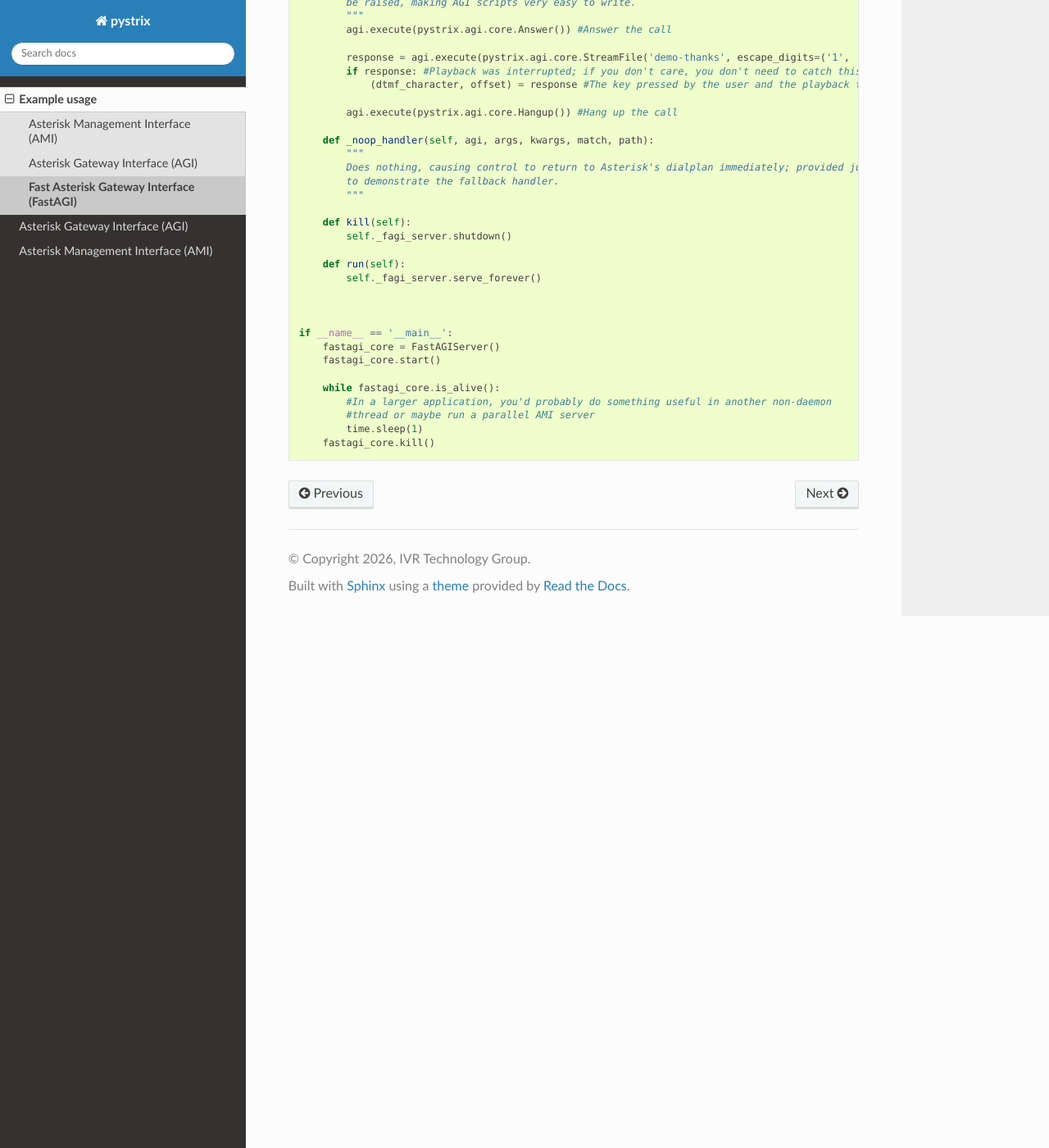
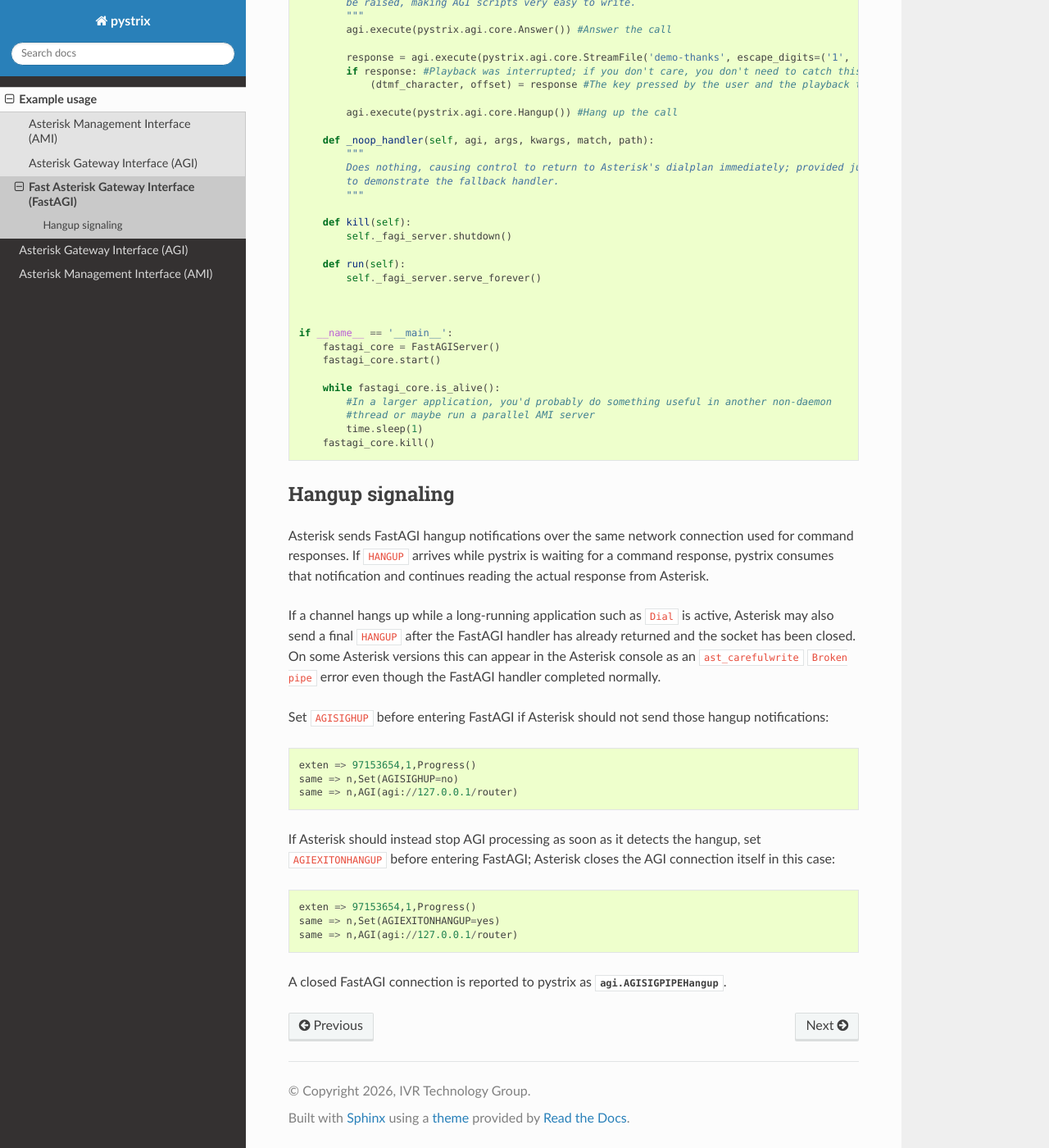
Before and after one commit to IVRTech/pystrix, a Sphinx documentation site: the page built from doc/examples/fastagi.rst, in a window 1280 px wide and 1400 px high, scrolled down 771 px. Shown: the whole window at 82% size. Built offline with Sphinx 7.4.7 and the Read the Docs theme 3.1.0, drawn with Linux system fonts in a browser that asks for light colours.

Commit message:
docs(agi): document FastAGI hangup signaling (#68)

```diff
--- a/doc/examples/fastagi.rst
+++ b/doc/examples/fastagi.rst
@@ -69,3 +69,32 @@ up::
             #thread or maybe run a parallel AMI server
             time.sleep(1)
         fastagi_core.kill()
+
+
+Hangup signaling
+----------------
+
+Asterisk sends FastAGI hangup notifications over the same network connection used for command
+responses. If ``HANGUP`` arrives while pystrix is waiting for a command response, pystrix consumes
+that notification and continues reading the actual response from Asterisk.
+
+If a channel hangs up while a long-running application such as ``Dial`` is active, Asterisk may also
+send a final ``HANGUP`` after the FastAGI handler has already returned and the socket has been
+closed. On some Asterisk versions this can appear in the Asterisk console as an
+``ast_carefulwrite`` ``Broken pipe`` error even though the FastAGI handler completed normally.
+
+Set ``AGISIGHUP`` before entering FastAGI if Asterisk should not send those hangup notifications::
+
+    exten => 97153654,1,Progress()
+    same => n,Set(AGISIGHUP=no)
+    same => n,AGI(agi://127.0.0.1/router)
+
+If Asterisk should instead stop AGI processing as soon as it detects the hangup, set
+``AGIEXITONHANGUP`` before entering FastAGI; Asterisk closes the AGI connection itself in this
+case::
+
+    exten => 97153654,1,Progress()
+    same => n,Set(AGIEXITONHANGUP=yes)
+    same => n,AGI(agi://127.0.0.1/router)
+
+A closed FastAGI connection is reported to pystrix as :class:`agi.AGISIGPIPEHangup`.
```
